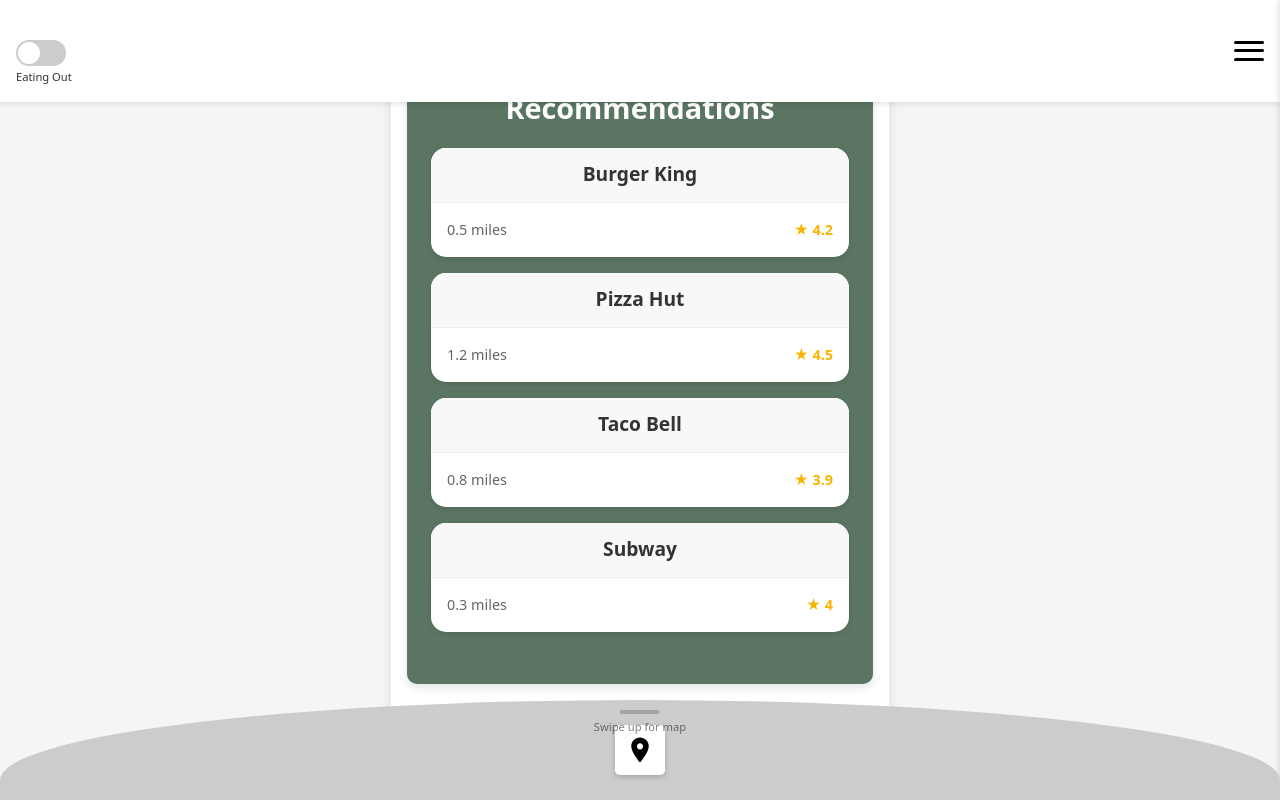
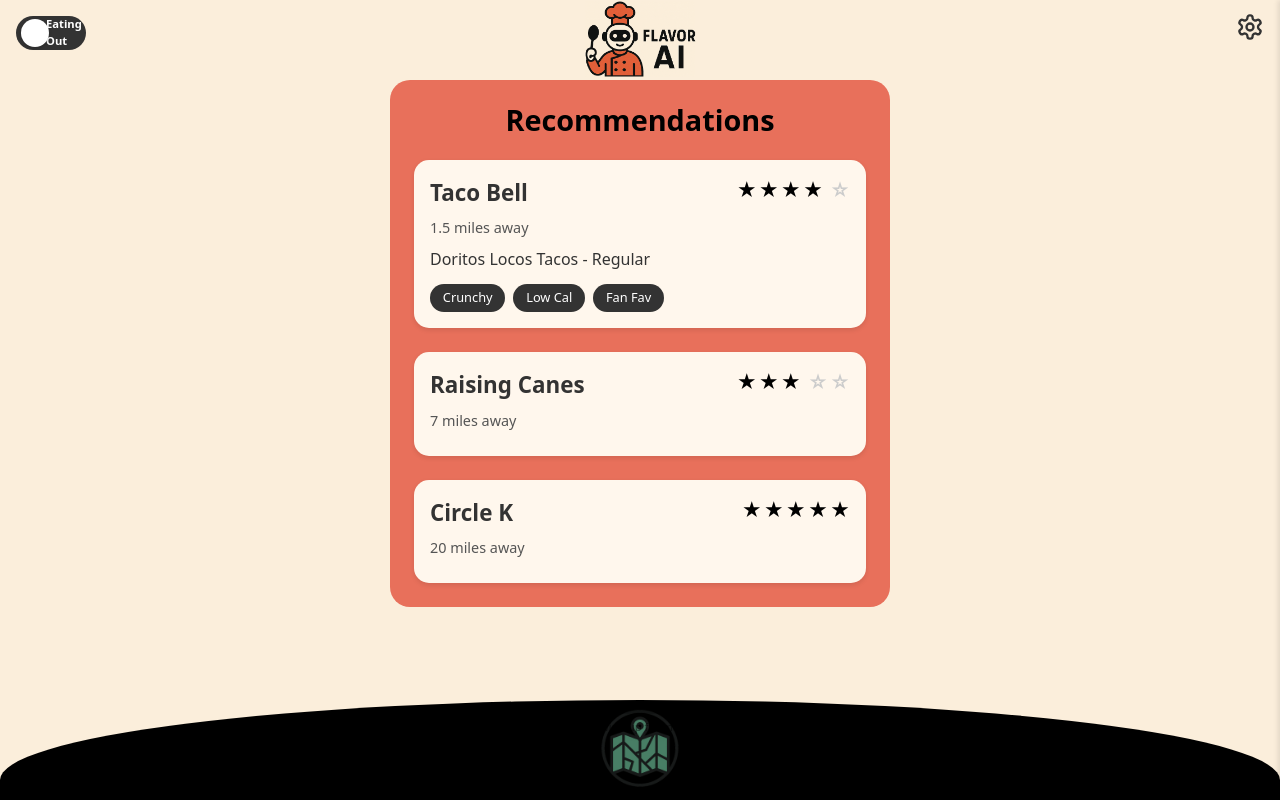
Before and after one commit to 1Bananas1/WashU-Hackathon-2025, a React (Vite) app in the folder FlavorAI/frontend/: page / in a window 1280 px wide. Built offline with nearby package versions, Linux system fonts and the light colour scheme.

Commit message:
pages more oooh

```diff
--- a/FlavorAI/frontend/src/App.css
+++ b/FlavorAI/frontend/src/App.css
@@ -5,7 +5,7 @@
   flex-direction: column;
   position: relative;
   overflow-x: hidden;
-  background-color: white;
+  /* background-color: white; <- Removed */
 }
 
 .main-content {
@@ -14,9 +14,11 @@
   display: flex;
   flex-direction: column;
   align-items: center;
-  justify-content: center;
-  padding: 1rem;
+  align-items: center;
+  /* justify-content: center; <- Let content flow */
+  padding: 0; /* Remove padding */
   overflow-y: auto;
+  background-color: #fbeedb; /* Ensure main area has the beige background */
 }
 
 /* Mobile-first approach */
@@ -26,13 +28,13 @@
   }
 }
 
-/* For larger screens */
+/* For larger screens - Remove border and shadow */
 @media (min-width: 769px) {
   .app {
-    max-width: 500px;
+    max-width: 500px; /* Keep max-width for mobile-like view */
     margin: 0 auto;
-    border-left: 1px solid #eee;
-    border-right: 1px solid #eee;
-    box-shadow: 0 0 10px rgba(0, 0, 0, 0.1);
+    /* border-left: 1px solid #eee; <- Removed */
+    /* border-right: 1px solid #eee; <- Removed */
+    /* box-shadow: 0 0 10px rgba(0, 0, 0, 0.1); <- Removed */
   }
 }
--- a/FlavorAI/frontend/src/components/Footer.css
+++ b/FlavorAI/frontend/src/components/Footer.css
@@ -23,7 +23,7 @@
   left: 0;
   width: 100%;
   height: 100%;
-  background-color: #cccccc; /* Light gray color from the image */
+  background-color: #000000; /* Black background */
   border-top-left-radius: 50% 80px;
   border-top-right-radius: 50% 80px;
   z-index: -1;
@@ -36,28 +36,34 @@
   height: 100%;
 }
 
-.location-icon {
-  width: 50px;
+/* Updated to style the img tag directly on the curve */
+.location-icon-container {
+  width: 50px; /* Adjust size as needed */
   height: 50px;
-  background-color: white;
-  border-radius: 5px;
+  /* Removed background-color and box-shadow */
+  border-radius: 5px; /* Keep rounding if desired */
   display: flex;
   justify-content: center;
   align-items: center;
-  box-shadow: 0 2px 5px rgba(0, 0, 0, 0.2);
   z-index: 1;
-  transition: transform 0.3s ease;
+  margin-top:50px;
+  transition: transform 0.3s ease, opacity 0.3s ease; /* Added opacity transition */
+  cursor: pointer; /* Add cursor pointer */
+  position: relative; /* Needed for positioning */
+  top: -25px; /* Pull the icon up to sit on the curve */
 }
 
-.footer.expanded .location-icon {
-  transform: translateY(-30vh);
+.footer.expanded .location-icon-container {
+  transform: translateY(-30vh); /* Move up less drastically */
   opacity: 0;
+  pointer-events: none; /* Disable clicks when hidden */
 }
 
-.location-icon svg {
+.location-icon-img { /* Style for the image */
+  scale:3.5;
   width: 30px;
   height: 30px;
-  color: black;
+  object-fit: contain; /* Ensure image scales correctly */
 }
 
 /* Map container styles */
--- a/FlavorAI/frontend/src/components/Footer.jsx
+++ b/FlavorAI/frontend/src/components/Footer.jsx
@@ -1,5 +1,6 @@
-import React, { useState, useRef, useEffect } from 'react';
+import React, { useState, useRef } from 'react'; // Removed useEffect as it's not used
 import './Footer.css';
+import mapLogo from '../assets/map_logo.png'; // Corrected map logo image import
 
 const Footer = () => {
   const [isMapExpanded, setIsMapExpanded] = useState(false);
@@ -42,7 +43,10 @@
   };
 
   const handleClick = () => {
-    setIsMapExpanded(!isMapExpanded);
+    // Allow click to toggle only if not expanded, to prevent accidental clicks on map
+    if (!isMapExpanded) {
+      setIsMapExpanded(true);
+    }
   };
 
   return (
@@ -52,13 +56,11 @@
       onTouchStart={handleTouchStart}
       onTouchMove={handleTouchMove}
       onTouchEnd={handleTouchEnd}
-      onClick={handleClick}
+      // Removed onClick from the footer itself, handle click on the icon/indicator
     >
       <div className="footer-curve"></div>
-      <div className="location-icon">
-        <svg xmlns="http://www.w3.org/2000/svg" viewBox="0 0 24 24" fill="currentColor">
-          <path d="M12 2C8.13 2 5 5.13 5 9c0 5.25 7 13 7 13s7-7.75 7-13c0-3.87-3.13-7-7-7zm0 9.5c-1.38 0-2.5-1.12-2.5-2.5s1.12-2.5 2.5-2.5 2.5 1.12 2.5 2.5-1.12 2.5-2.5 2.5z"/>
-        </svg>
+      <div className="location-icon-container" onClick={handleClick}> {/* Make container clickable */}
+        <img src={mapLogo} alt="Map Icon" className="location-icon-img" />
       </div>
 
       {/* Map content that appears when expanded */}
@@ -66,7 +68,7 @@
         <div className="map-header">
           <h3>Nearby Recommendations</h3>
           <div className="map-close" onClick={(e) => {
-            e.stopPropagation();
+            e.stopPropagation(); // Prevent footer click handler
             setIsMapExpanded(false);
           }}>×</div>
         </div>
@@ -79,8 +81,9 @@
                 key={pin.id}
                 className="map-pin"
                 style={{
-                  left: `${(pin.lng + 90.21) * 1000 % 100}%`,
-                  top: `${(pin.lat - 38.62) * 1000 % 100}%`
+                  // Basic positioning for demo, replace with actual map coordinates
+                  left: `${(pin.lng + 90.21) * 1500 % 90 + 5}%`,
+                  top: `${(pin.lat - 38.62) * 1500 % 90 + 5}%`
                 }}
                 title={pin.name}
               >
@@ -93,7 +96,7 @@
       </div>
 
       {/* Swipe indicator */}
-      <div className="swipe-indicator">
+      <div className="swipe-indicator" onClick={handleClick}> {/* Make indicator clickable */}
         <div className="swipe-line"></div>
         <div className="swipe-text">{isMapExpanded ? 'Swipe down to close' : 'Swipe up for map'}</div>
       </div>
--- a/FlavorAI/frontend/src/components/Header.css
+++ b/FlavorAI/frontend/src/components/Header.css
@@ -2,34 +2,29 @@
   display: flex;
   justify-content: space-between;
   align-items: center;
-  padding: 1rem;
+  padding: 0.8rem 1rem; /* Adjusted padding */
   width: 100%;
   position: fixed;
   top: 0;
   left: 0;
   z-index: 100;
-  background-color: white;
-  box-shadow: 0 2px 5px rgba(0, 0, 0, 0.1);
+  background-color: #fbeedb; /* Updated background color */
+  box-shadow: none; /* Remove shadow if not needed */
 }
 
 /* Toggle Container */
 .toggle-container {
   display: flex;
-  flex-direction: column;
-  align-items: flex-start;
+  align-items: center; /* Center items vertically */
 }
 
-.toggle-text {
-  font-size: 0.7rem;
-  margin-top: 0.2rem;
-  color: #333;
-  font-weight: 500;
-}
-
-/* Toggle Switch Styles */
+/* Toggle Switch Styles - Updated for new design */
 .toggle-switch {
   position: relative;
   display: inline-block;
+  margin-top: -41.5px;
+  width: 70px; /* Increased width */
+  height: 34px; /* Increased height */
 }
 
 .toggle-input {
@@ -39,59 +34,86 @@
 }
 
 .toggle-label {
-  display: block;
-  width: 50px;
-  height: 26px;
-  background-color: #ccc;
-  border-radius: 26px;
+  display: flex; /* Use flexbox for alignment */
+  align-items: center; /* Center text vertically */
+  justify-content: space-between; /* Space out text and button */
+  width: 100%;
+  height: 100%;
+  background-color: #333; /* Dark background */
+  border-radius: 34px;
   position: relative;
   cursor: pointer;
   transition: background-color 0.3s;
+  padding: 0 5px; /* Padding for text */
+  box-sizing: border-box;
+}
+
+.toggle-text-inside {
+  font-size: 0.7rem;
+  color: white;
+  font-weight: bold;
+  position: absolute;
+  left: 30px; /* Position text */
+  transition: left 0.3s;
+}
+
+.toggle-input:checked + .toggle-label .toggle-text-inside {
+  left: 5px; /* Adjust text position when toggled */
 }
 
 .toggle-button {
   position: absolute;
   content: "";
-  height: 22px;
-  width: 22px;
-  left: 2px;
-  bottom: 2px;
+  height: 28px; /* Larger button */
+  width: 28px;
   background-color: white;
   border-radius: 50%;
   transition: transform 0.3s;
+  box-shadow: 0 1px 3px rgba(0,0,0,0.2);
 }
 
 .toggle-input:checked + .toggle-label {
-  background-color: #2196F3;
+  background-color: #5a7561; /* Green background when checked */
 }
 
 .toggle-input:checked + .toggle-label .toggle-button {
-  transform: translateX(24px);
+  transform: translateX(36px); /* Adjusted translation */
 }
 
-/* Hamburger Menu Styles */
-.hamburger-menu {
+/* Header Logo */
+.header-logo-container {
+  position: absolute;
+  margin-top:18px;
+  left: 50%;
+  transform: translateX(-50%);
   display: flex;
-  flex-direction: column;
-  justify-content: space-between;
-  width: 30px;
-  height: 20px;
-  cursor: pointer;
-  z-index: 102;
+  align-items: center;
 }
 
-.hamburger-line {
-  width: 100%;
-  height: 3px;
-  background-color: black;
-  border-radius: 3px;
+.header-logo {
+  scale:2.5;
+  height: 30px; /* Adjust logo size */
+  width: auto;
 }
 
-/* Sidebar Styles */
+/* Settings Icon Styles */
+.settings-icon {
+  cursor: pointer;
+  z-index: 102; /* Ensure it's above overlay */
+}
+
+.settings-icon svg {
+  width: 28px; /* Adjust icon size */
+  height: 28px;
+  stroke: #333; /* Icon color */
+}
+
+
+/* Sidebar Styles (Keep existing styles, ensure link styling is appropriate) */
 .sidebar {
   position: fixed;
   top: 0;
-  right: -250px;
+  right: -250px; /* Start off-screen */
   width: 250px;
   height: 100vh;
   background-color: white;
@@ -101,7 +123,7 @@
 }
 
 .sidebar.open {
-  right: 0;
+  right: 0; /* Slide in */
 }
 
 .sidebar-header {
@@ -119,20 +141,21 @@
   display: flex;
   justify-content: center;
   align-items: center;
+  color: #555;
 }
 
 .sidebar-content {
-  padding: 1rem;
+  padding: 1rem 0; /* Adjust padding */
 }
 
 .sidebar-item {
-  padding: 1rem;
-  border-bottom: 1px solid #eee;
+  padding: 1rem 1.5rem; /* Adjust padding */
   cursor: pointer;
   font-weight: 500;
   text-decoration: none;
-  color: #333;
+  color: #333; /* Link color */
   display: block;
+  transition: background-color 0.2s ease;
 }
 
 .sidebar-item:hover {
@@ -146,5 +169,10 @@
   width: 100%;
   height: 100%;
   background-color: rgba(0, 0, 0, 0.3);
-  z-index: 100;
+  z-index: 100; /* Below sidebar but above content */
 }
+
+/* Hide hamburger menu lines (replaced by settings icon) */
+.hamburger-line {
+  display: none;
+}
--- a/FlavorAI/frontend/src/components/Header.jsx
+++ b/FlavorAI/frontend/src/components/Header.jsx
@@ -1,9 +1,10 @@
 import React, { useState } from 'react';
 import { Link } from 'react-router-dom';
 import './Header.css';
+import logo from '../assets/The_chef_man.png'; // Import the logo
 
 const Header = () => {
-  const [isToggled, setIsToggled] = useState(false);
+  const [isToggled, setIsToggled] = useState(false); // false = Eating Out, true = Stay In
   const [isSidebarOpen, setIsSidebarOpen] = useState(false);
 
   const handleToggle = () => {
@@ -16,6 +17,7 @@
 
   return (
     <header className="header">
+      {/* Toggle Switch */}
       <div className="toggle-container">
         <div className="toggle-switch">
           <input
@@ -26,21 +28,28 @@
             onChange={handleToggle}
           />
           <label htmlFor="toggle" className="toggle-label">
+            <span className="toggle-text-inside">{isToggled ? 'Stay In' : 'Eating Out'}</span>
             <span className="toggle-button"></span>
           </label>
         </div>
-        <div className="toggle-text">
-          {isToggled ? 'Eating at Home' : 'Eating Out'}
-        </div>
+        {/* Removed the text below the toggle */}
       </div>
 
-      <div className="hamburger-menu" onClick={toggleSidebar}>
-        <div className="hamburger-line"></div>
-        <div className="hamburger-line"></div>
-        <div className="hamburger-line"></div>
+      {/* Logo in the Center */}
+      <div className="header-logo-container">
+        <img src={logo} alt="FlavorAI Logo" className="header-logo" />
       </div>
 
-      {/* Sidebar */}
+      {/* Settings Icon */}
+      <div className="settings-icon" onClick={toggleSidebar}>
+        {/* Using a simple gear icon SVG */}
+        <svg xmlns="http://www.w3.org/2000/svg" width="24" height="24" viewBox="0 0 24 24" fill="none" stroke="currentColor" strokeWidth="2" strokeLinecap="round" strokeLinejoin="round">
+          <path d="M12.22 2h-.44a2 2 0 0 0-2 2v.18a2 2 0 0 1-1 1.73l-.43.25a2 2 0 0 1-2 0l-.15-.08a2 2 0 0 0-2.73.73l-.22.38a2 2 0 0 0 .73 2.73l.15.1a2 2 0 0 1 1 1.72v.51a2 2 0 0 1-1 1.74l-.15.09a2 2 0 0 0-.73 2.73l.22.38a2 2 0 0 0 2.73.73l.15-.08a2 2 0 0 1 2 0l.43.25a2 2 0 0 1 1 1.73V20a2 2 0 0 0 2 2h.44a2 2 0 0 0 2-2v-.18a2 2 0 0 1 1-1.73l.43-.25a2 2 0 0 1 2 0l.15.08a2 2 0 0 0 2.73-.73l.22-.38a2 2 0 0 0-.73-2.73l-.15-.1a2 2 0 0 1-1-1.72v-.51a2 2 0 0 1 1-1.74l.15-.09a2 2 0 0 0 .73-2.73l-.22-.38a2 2 0 0 0-2.73-.73l-.15.08a2 2 0 0 1-2 0l-.43-.25a2 2 0 0 1-1-1.73V4a2 2 0 0 0-2-2z"/>
+          <circle cx="12" cy="12" r="3"/>
+        </svg>
+      </div>
+
+      {/* Sidebar (remains the same) */}
       <div className={`sidebar ${isSidebarOpen ? 'open' : ''}`}>
         <div className="sidebar-header">
           <div className="close-button" onClick={toggleSidebar}>×</div>
@@ -49,6 +58,7 @@
           <Link to="/" className="sidebar-item" onClick={toggleSidebar}>Main Menu</Link>
           <Link to="/profile" className="sidebar-item" onClick={toggleSidebar}>Profile</Link>
           <Link to="/settings" className="sidebar-item" onClick={toggleSidebar}>Settings</Link>
+          <Link to="/login" className="sidebar-item" onClick={toggleSidebar}>Login</Link> {/* Added Login link */}
         </div>
       </div>
 
--- a/FlavorAI/frontend/src/components/Recommendations.css
+++ b/FlavorAI/frontend/src/components/Recommendations.css
@@ -1,92 +1,133 @@
 .recommendations-container {
   width: 100%;
-  height: 100%;
+  /* Removed height: 100% to allow content to determine height */
   display: flex;
   flex-direction: column;
-  justify-content: center;
+  /* Removed justify-content: center */
   align-items: center;
-  padding-top: 60px; /* To account for the fixed header */
-  padding-bottom: 100px; /* To account for the footer */
+  padding-top: 80px; /* Increased padding for new header */
+  padding-bottom: 120px; /* Increased padding for footer */
+  background-color: #fbeedb; /* Correct: Page background is beige */
 }
 
 .recommendations-content {
   width: 100%;
-  max-width: 500px;
-  height: 100%;
-  background-color: #5a7561; /* Dark green color from the image */
-  color: white;
-  text-align: center;
-  padding: 1rem;
-  border-radius: 10px;
-  box-shadow: 0 4px 8px rgba(0, 0, 0, 0.1);
+  max-width: 500px; /* Or adjust as needed */
+  background-color: #E8705B;
+  color: #333; /* Dark text color */
+  text-align: left; /* Align text left */
+  padding: 1.5rem; /* Adjusted padding */
+  border-radius: 20px; /* Rounded corners */
+  /* box-shadow: 0 4px 12px rgba(0, 0, 0, 0.15); <- Removed */
   display: flex;
   flex-direction: column;
-  justify-content: flex-start;
-  align-items: center;
-  overflow-y: auto;
+  align-items: stretch; /* Stretch children to full width */
+  overflow-y: visible; /* Allow content to overflow if needed */
+  margin: 0 1rem; /* Add some horizontal margin */
 }
 
-.recommendations-content h1 {
+.recommendations-title { /* Renamed from h1 for specificity */
   margin-bottom: 1.5rem;
   font-size: 1.8rem;
+  font-weight: bold;
+  color: black; /* Black title text */
+  text-align: center; /* Center the title */
 }
 
 .recommendation-bubbles {
   width: 100%;
   display: flex;
   flex-direction: column;
-  gap: 1rem;
-  padding: 0 0.5rem;
+  gap: 1.5rem; /* Increased gap */
+  padding: 0; /* Remove padding */
 }
 
 .recommendation-bubble-link {
   text-decoration: none;
   color: inherit;
-  width: 100%;
+  display: block; /* Make link a block element */
 }
 
 .recommendation-bubble {
-  background-color: white;
+  background-color: #FFF7ED; /* Light beige background for bubbles */
   border-radius: 15px;
   overflow: hidden;
   box-shadow: 0 2px 5px rgba(0, 0, 0, 0.1);
   color: #333;
   display: flex;
   flex-direction: column;
-  width: 100%;
+  padding: 1rem; /* Add padding inside the bubble */
+  width: auto; /* Let it take width from parent */
 }
 
 .bubble-header {
-  padding: 0.8rem;
-  background-color: #f8f8f8;
-  border-bottom: 1px solid #eee;
-  text-align: center;
+  display: flex;
+  justify-content: space-between;
+  align-items: flex-start; /* Align items to the top */
+  padding: 0; /* Remove padding */
+  background-color: transparent; /* Remove background */
+  border-bottom: none; /* Remove border */
+  margin-bottom: 0.5rem; /* Space below header */
 }
 
 .bubble-title {
   margin: 0;
-  font-size: 1.2rem;
-  font-weight: 600;
+  font-size: 1.4rem; /* Larger title */
+  font-weight: bold;
   color: #333;
+  text-align: left;
 }
 
-.bubble-content {
-  padding: 1rem;
+.bubble-rating {
+  font-size: 1.2rem; /* Larger stars */
+  color: #000; /* Black stars */
+  font-weight: bold;
+  white-space: nowrap; /* Prevent stars from wrapping */
 }
 
-.bubble-info {
-  display: flex;
-  justify-content: space-between;
-  align-items: center;
+.star {
+  margin-left: 2px;
+}
+
+/* Basic star styling - adjust as needed */
+.star.filled {
+  color: black;
+}
+.star.empty {
+  color: #ccc;
+}
+/* Add styles for half stars if needed */
+/* .star.half { ... } */
+
+.bubble-content {
+  padding: 0; /* Remove padding */
+  text-align: left;
 }
 
 .bubble-distance {
   font-size: 0.9rem;
-  color: #666;
+  color: #555; /* Darker gray */
+  margin-bottom: 0.5rem; /* Space below distance */
 }
 
-.bubble-rating {
-  font-size: 0.9rem;
-  color: #f8b400;
-  font-weight: 600;
+.bubble-description {
+  font-size: 1rem;
+  color: #333;
+  margin-bottom: 0.8rem; /* Space below description */
 }
+
+.bubble-tags {
+  display: flex;
+  flex-wrap: wrap;
+  gap: 0.5rem;
+  margin-top: 0.5rem;
+}
+
+.bubble-tag {
+  background-color: #333; /* Dark background for tags */
+  color: white;
+  padding: 0.3rem 0.8rem;
+  border-radius: 15px; /* Pill shape */
+  font-size: 0.8rem;
+  font-weight: 500;
+}
--- a/FlavorAI/frontend/src/components/Recommendations.jsx
+++ b/FlavorAI/frontend/src/components/Recommendations.jsx
@@ -2,31 +2,46 @@
 import { Link } from 'react-router-dom';
 import './Recommendations.css';
 
-// Sample data for recommendations
+// Helper function to render stars based on rating
+const renderStars = (rating) => {
+  const fullStars = Math.floor(rating);
+  const halfStar = rating % 1 >= 0.5;
+  const emptyStars = 5 - fullStars - (halfStar ? 1 : 0);
+
+  return (
+    <>
+      {[...Array(fullStars)].map((_, i) => <span key={`full-${i}`} className="star filled">★</span>)}
+      {halfStar && <span key="half" className="star half">★</span>} {/* Placeholder for half star, needs specific CSS */}
+      {[...Array(emptyStars)].map((_, i) => <span key={`empty-${i}`} className="star empty">☆</span>)}
+    </>
+  );
+};
+
+// Sample data for recommendations (updated with tags)
 const sampleRecommendations = [
   {
     id: 1,
-    title: 'Burger King',
-    distance: '0.5 miles',
-    rating: 4.2,
+    title: 'Taco Bell',
+    distance: '1.5 miles away',
+    rating: 4.0, // Example rating
+    description: 'Doritos Locos Tacos - Regular',
+    tags: ['Crunchy', 'Low Cal', 'Fan Fav']
   },
   {
     id: 2,
-    title: 'Pizza Hut',
-    distance: '1.2 miles',
-    rating: 4.5,
+    title: 'Raising Canes',
+    distance: '7 miles away',
+    rating: 3.0, // Example rating
+    description: '', // No description in the image
+    tags: [] // No tags in the image
   },
   {
     id: 3,
-    title: 'Taco Bell',
-    distance: '0.8 miles',
-    rating: 3.9,
-  },
-  {
-    id: 4,
-    title: 'Subway',
-    distance: '0.3 miles',
-    rating: 4.0,
+    title: 'Circle K', // Assuming this is a restaurant/food place for the example
+    distance: '20 miles away',
+    rating: 5.0, // Example rating
+    description: '', // No description in the image
+    tags: [] // No tags in the image
   }
 ];
 
@@ -34,7 +49,7 @@
   return (
     <div className="recommendations-container">
       <div className="recommendations-content">
-        <h1>Recommendations</h1>
+        <h1 className="recommendations-title">Recommendations</h1>
 
         <div className="recommendation-bubbles">
           {sampleRecommendations.map((recommendation) => (
@@ -42,12 +57,20 @@
               <div className="recommendation-bubble">
                 <div className="bubble-header">
                   <h3 className="bubble-title">{recommendation.title}</h3>
+                  <div className="bubble-rating">
+                    {renderStars(recommendation.rating)}
+                  </div>
                 </div>
                 <div className="bubble-content">
-                  <div className="bubble-info">
-                    <span className="bubble-distance">{recommendation.distance}</span>
-                    <span className="bubble-rating">★ {recommendation.rating}</span>
-                  </div>
+                  <p className="bubble-distance">{recommendation.distance}</p>
+                  {recommendation.description && <p className="bubble-description">{recommendation.description}</p>}
+                  {recommendation.tags && recommendation.tags.length > 0 && (
+                    <div className="bubble-tags">
+                      {recommendation.tags.map((tag, index) => (
+                        <span key={index} className="bubble-tag">{tag}</span>
+                      ))}
+                    </div>
+                  )}
                 </div>
               </div>
             </Link>
--- a/FlavorAI/frontend/src/index.css
+++ b/FlavorAI/frontend/src/index.css
@@ -6,7 +6,7 @@
 
   color-scheme: light;
   color: #213547;
-  background-color: #f5f5f5;
+  background-color: #fbeedb; /* Updated background color */
 
   font-synthesis: none;
   text-rendering: optimizeLegibility;
@@ -26,7 +26,7 @@
   display: flex;
   min-width: 320px;
   min-height: 100vh;
-  background-color: #f5f5f5;
+  background-color: #fbeedb; /* Updated background color */
 }
 
 #root {
--- a/FlavorAI/frontend/src/pages/RecipeInfoPage.css
+++ b/FlavorAI/frontend/src/pages/RecipeInfoPage.css
@@ -1,7 +1,9 @@
 .recipe-info-page {
   padding: 20px;
-  background-color: #f0f0f0;
-  min-height: 100vh;
+  /* background-color: #f0f0f0; <- Removed */
+  min-height: 100vh; /* Keep min-height if needed for layout */
+  width: 100%; /* Ensure it takes full width */
+  box-sizing: border-box; /* Include padding in width/height */
   display: flex;
   flex-direction: column;
   align-items: center;
--- a/FlavorAI/frontend/src/pages/RestaurantInfoPage.css
+++ b/FlavorAI/frontend/src/pages/RestaurantInfoPage.css
@@ -1,7 +1,9 @@
 .restaurant-info-page {
   padding: 20px;
-  background-color: #f0f0f0;
-  min-height: 100vh;
+  /* background-color: #f0f0f0; <- Removed */
+  min-height: 100vh; /* Keep min-height if needed for layout */
+  width: 100%; /* Ensure it takes full width */
+  box-sizing: border-box; /* Include padding in width/height */
   display: flex;
   flex-direction: column;
   align-items: center;
--- a/FlavorAI/frontend/src/pages/SettingsPage.css
+++ b/FlavorAI/frontend/src/pages/SettingsPage.css
@@ -1,7 +1,9 @@
 .settings-page {
   padding: 20px;
-  background-color: #f0f0f0;
-  min-height: 100vh;
+  /* background-color: #f0f0f0; <- Removed to inherit from App.css */
+  min-height: 100vh; /* Keep min-height if needed for layout */
+  width: 100%; /* Ensure it takes full width */
+  box-sizing: border-box; /* Include padding in width/height */
   display: flex;
   flex-direction: column;
   align-items: center;
```
Also changed, not shown: FlavorAI/frontend/src/pages/ProfilePage.css (+6 -4 lines), FlavorAI/frontend/src/assets/The_chef_man.png, FlavorAI/frontend/src/assets/map_logo.png (added).
